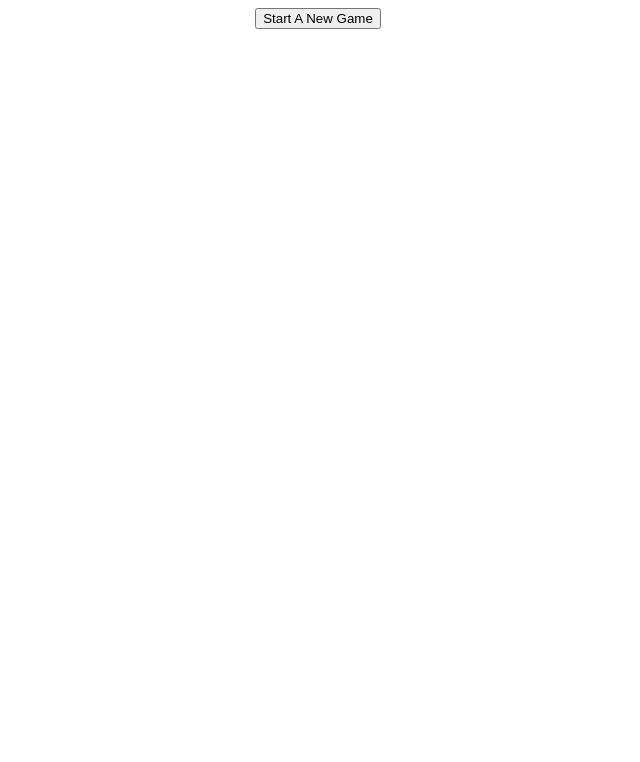
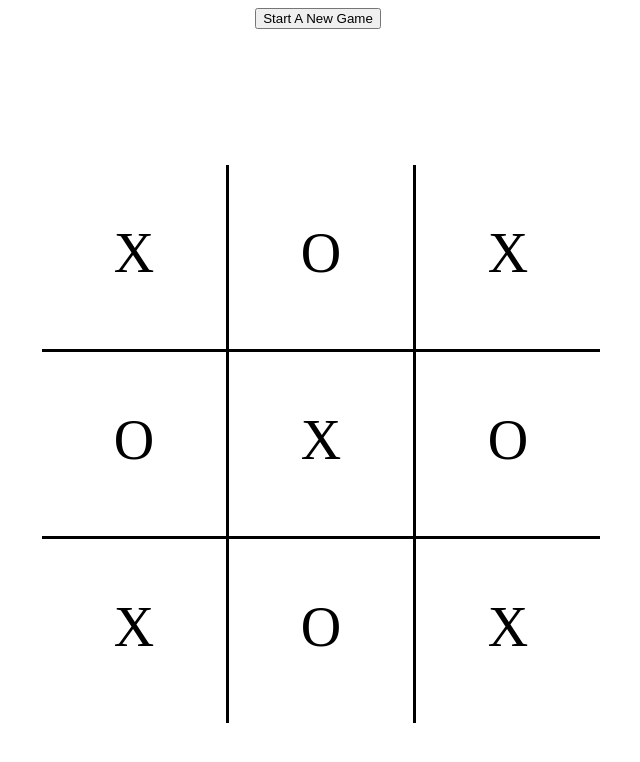
Before and after one commit to kathyqat/tic_tac_toe, a plain HTML site: page index.html in a window 1280 px wide. Shown: the whole page, without its empty margins (322-962 px from the left). Drawn offline with Linux system fonts and the light colour scheme.

Commit message:
Render layout of gameboard

```diff
--- a/index.html
+++ b/index.html
@@ -8,7 +8,11 @@
 <body>
     <main>
         <button id="startBtn" type="button">Start A New Game</button>
-        <div id="main"></div>
+        <div id="names">
+            <p id="player1" class="playerNames"></p>
+            <p id="player2" class="playerNames"></p>
+        </div>
+        <div id="gameBoard"></div>
     </main>
 
     <script src="script.js"></script>
--- a/script.js
+++ b/script.js
@@ -1,39 +1,63 @@
-const playerFactory = (name) => {
+const playerFactory = (name,playerNum) => {
     const displayName = () => {
-        const mainDiv = document.querySelector('#main');
-        const nameDisplay = document.createElement('p');
-        nameDisplay.setAttribute('id', `${name}`);
+        const nameDisplay = document.querySelector(`#${playerNum}`);
         nameDisplay.textContent = name;
-        mainDiv.appendChild(nameDisplay);
     };
     return {displayName};
 };
 
 const gameBoard = (() => {
     'use strict';
+    const _displayNames = () => {
+        let username = prompt("Enter Player 1's name");
+        const player1 = playerFactory(username,'player1');
+        player1.displayName();
+        username = prompt("Enter Player 2's name");
+        const player2 = playerFactory(username,'player2');
+        player2.displayName();
+    };
+
     const _clearNames = () => {
-        const mainDiv = document.querySelector('#main');
-        const names = document.querySelectorAll('p');
-        if (names){
-            names.forEach((p) => mainDiv.removeChild(p));
-        };
+        const player1 = playerFactory('','player1');
+        player1.displayName();
+        const player2 = playerFactory('','player2');
+        player2.displayName();
+    };
+
+    const _drawGameBoard = () => {
+        const gameBoardDiv = document.querySelector('#gameBoard');
+        for (let i=0; i<9; i++){
+            const boardSection = document.createElement('div');
+            boardSection.setAttribute('id', `section${i}`);
+            boardSection.setAttribute('class', 'boardSection');
+
+            const boardMarker = document.createElement('p');
+            boardMarker.setAttribute('id', `marker${i}`);
+            boardMarker.setAttribute('class', 'boardMarker');
+
+            if (i%2==0){
+                boardMarker.textContent = 'X';
+                //const markerText = document.createTextNode('X');
+                //boardMarker.appendChild(markerText);
+            } else {
+                boardMarker.textContent = 'O';
+            };
+            boardSection.appendChild(boardMarker);
+            gameBoardDiv.appendChild(boardSection);
+        }
     };
 
     const init = () => {
+        _drawGameBoard();
         const startButton = document.querySelector('#startBtn');
         startButton.addEventListener('click', () => {
             _clearNames();
-            let username = prompt("Enter Player 1's name");
-            const player1 = playerFactory(username);
-            player1.displayName();
-
-            username = prompt("Enter Player 2's name");
-            const player2 = playerFactory(username);
-            player2.displayName();
+            _displayNames();
         });
     };
+
     return {init};
-  })();
+})();
 
 gameBoard.init();
 
--- a/style.css
+++ b/style.css
@@ -3,10 +3,71 @@
     margin: auto;
 }
 
-#main{
+#names{
+    height: 2vh;
     display: grid;
     grid-template-columns: repeat(auto-fit, minmax(20vw, 1fr));
     grid-gap: 3vw;
     justify-items: center;
     align-items: center;
 }
+
+#gameBoard{
+    height: 69vh;
+    width: 69vh;
+    margin: auto;
+    padding: 15vh;
+    display: grid;
+    grid-template-rows: repeat(3, 1fr);
+    grid-template-columns: repeat(3, 1fr);
+    grid-gap: 0px;
+    justify-items: center;
+    align-items: center;
+}
+
+.boardSection{
+    height: 23vh;
+    width: 23vh;
+    margin: 0;
+}
+
+#section0{
+    border-right: black solid 3px;
+    border-bottom: black solid 3px;
+}
+
+#section1{
+    border-bottom: black solid 3px;
+}
+
+#section2{
+    border-left: black solid 3px;
+    border-bottom: black solid 3px;
+}
+
+#section3{
+    border-right: black solid 3px;
+}
+
+#section5{
+    border-left: black solid 3px;
+}
+
+#section6{
+    border-right: black solid 3px;
+    border-top: black solid 3px;
+}
+
+#section7{
+    border-top: black solid 3px;
+}
+
+#section8{
+    border-left: black solid 3px;
+    border-top: black solid 3px;
+}
+
+.boardMarker{
+    text-align: center;
+    font-size: 7vh;
+}
```
